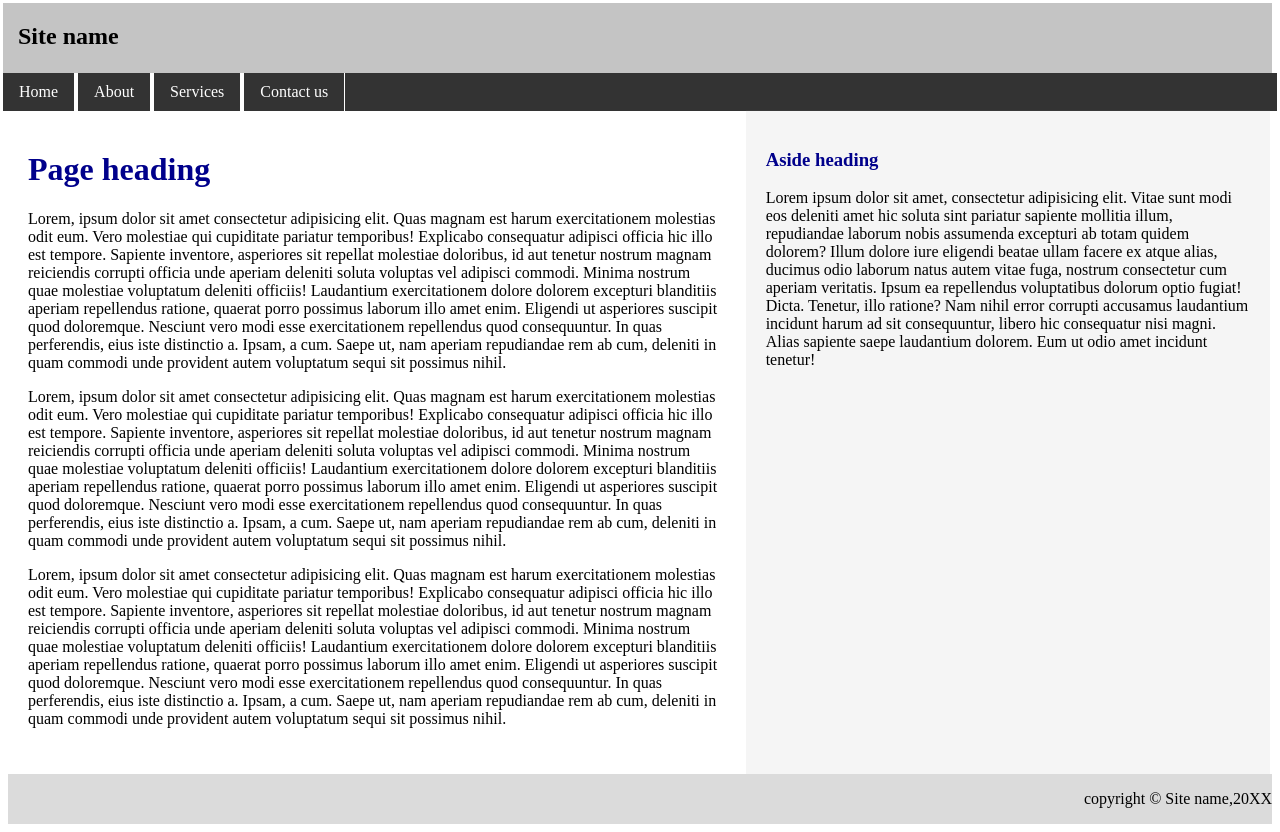
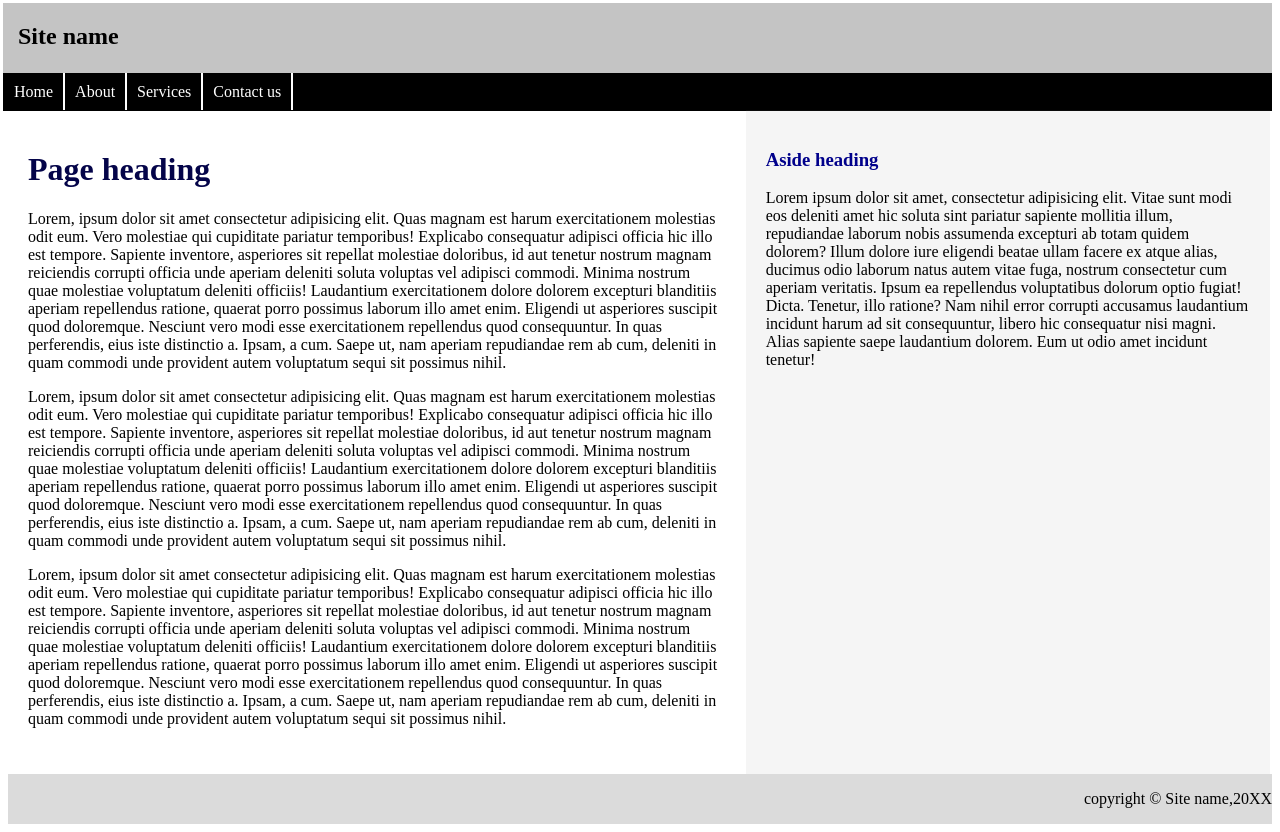
Before and after one commit to ankitaguptacedcoss/CSS_template1, a plain HTML site: page src/index.html in a window 1280 px wide. Drawn offline with Linux system fonts and the light colour scheme.

Commit message:
modification done of template 1

```diff
--- a/src/index.html
+++ b/src/index.html
@@ -8,7 +8,7 @@
     <link rel="stylesheet" href="./style.css">
 </head>
 <body>
-    <h2>Site name</h3>
+    <h2>Site name</h2>
    <!--header starting -->
   <ul id="header">
   <li><a class="active" href="#home">Home</a></li>
@@ -19,7 +19,7 @@
   <div id="body">
     <!--body1-->
     <div id="body1">
-        <h1 style="color:darkblue">Page heading</h1>
+        <h1 style="color:rgb(4, 4, 73)">Page heading</h1>
         <p style="text-align:left;">Lorem, ipsum dolor sit amet consectetur adipisicing elit. Quas magnam est harum exercitationem molestias odit eum. Vero molestiae qui cupiditate pariatur temporibus! Explicabo consequatur adipisci officia hic illo est tempore.
         Sapiente inventore, asperiores sit repellat molestiae doloribus, id aut tenetur nostrum magnam reiciendis corrupti officia unde aperiam deleniti soluta voluptas vel adipisci commodi. Minima nostrum quae molestiae voluptatum deleniti officiis!
         Laudantium exercitationem dolore dolorem excepturi blanditiis aperiam repellendus ratione, quaerat porro possimus laborum illo amet enim. Eligendi ut asperiores suscipit quod doloremque. Nesciunt vero modi esse exercitationem repellendus quod consequuntur.
--- a/src/style.css
+++ b/src/style.css
@@ -9,29 +9,29 @@ h2{
 }
 
 ul {
-    list-style-type: none;
-    margin-top: -20px;
-    margin-left: -18px;
-    margin-right: -5px;
-    padding: 10px;
-    overflow: hidden;
-    background-color: #333;
+  list-style-type: none;
+  margin-top: -20px;
+  overflow: hidden;
+  background-color:black;
+  padding:10px;
+  padding-left:1px;
+  margin-left: -5px;
 
-  }
+}
 
   li {
     float: left;
   }
 
   li a {
-
     color: white;
     text-align: center;
     text-decoration: none;
-    padding: 12px 16px;
-    border-right: 0.5px;
-    border-style: solid;
-
+    padding-left:10px;
+    padding-top:10px;
+    padding-bottom:10px;
+    padding-right:10px;
+    border-right: 2px solid white;
   }
 
   li a:hover {
```
